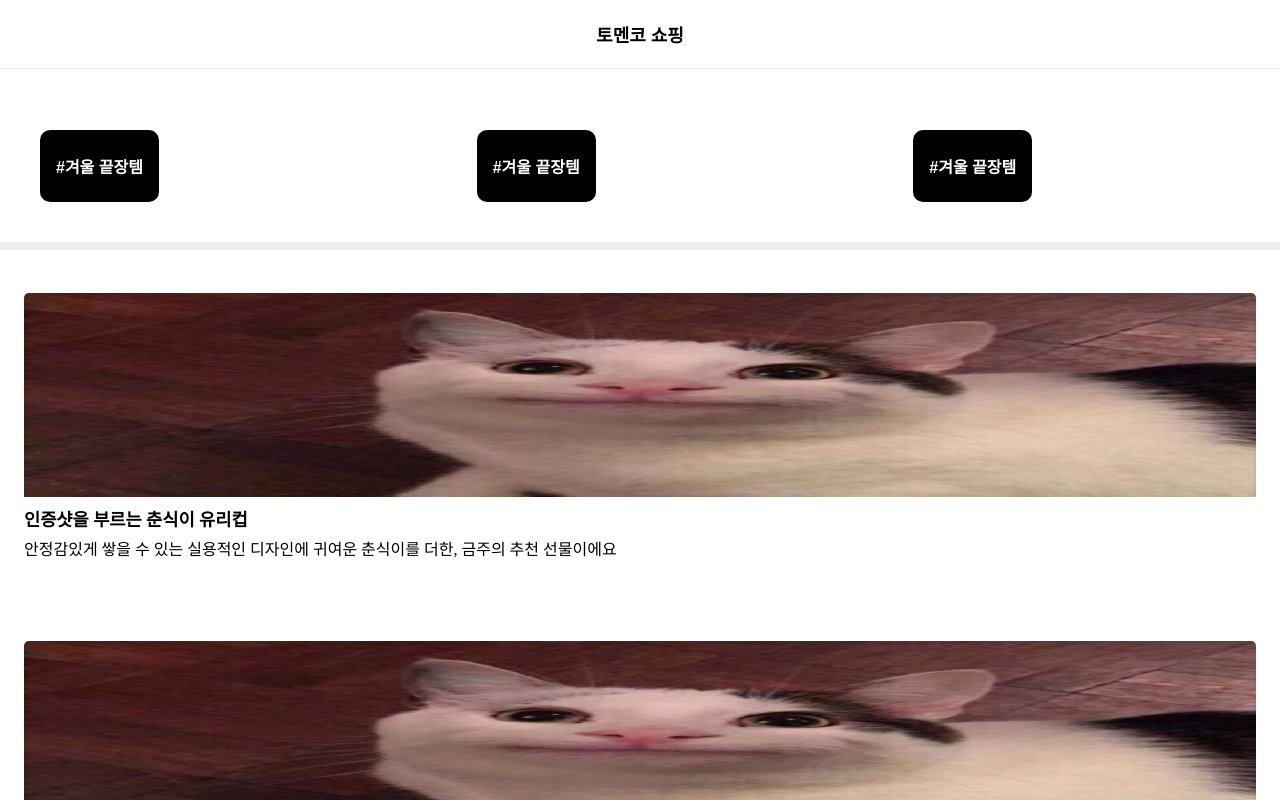
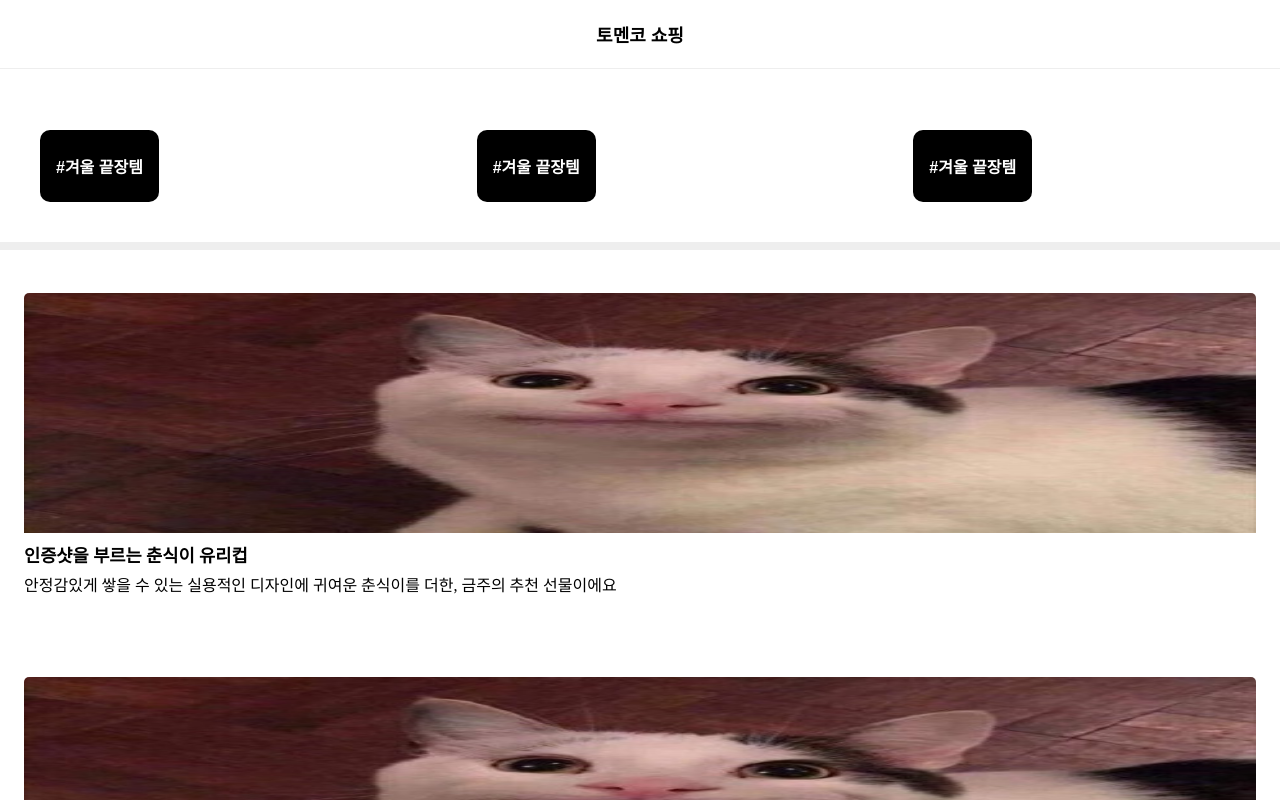
Before and after one commit to munseunggyu/tomenco_shopping_mall, a React (Create React App) app: page / in a window 1280 px wide. Shown: the top 800 px of the page. Built offline with nearby package versions, Linux system fonts and the light colour scheme.

Commit message:
Fix MainPageItem img height

```diff
--- a/src/components/MainPageItem.js
+++ b/src/components/MainPageItem.js
@@ -9,7 +9,7 @@ const MainPageItemBlock = styled.div`
   margin-bottom:40px;
     img{
       width:100%;
-      height:204px;
+      height:240px;
       margin-bottom:12px;
       border-radius:5px 5px 0 0;
     }
```
